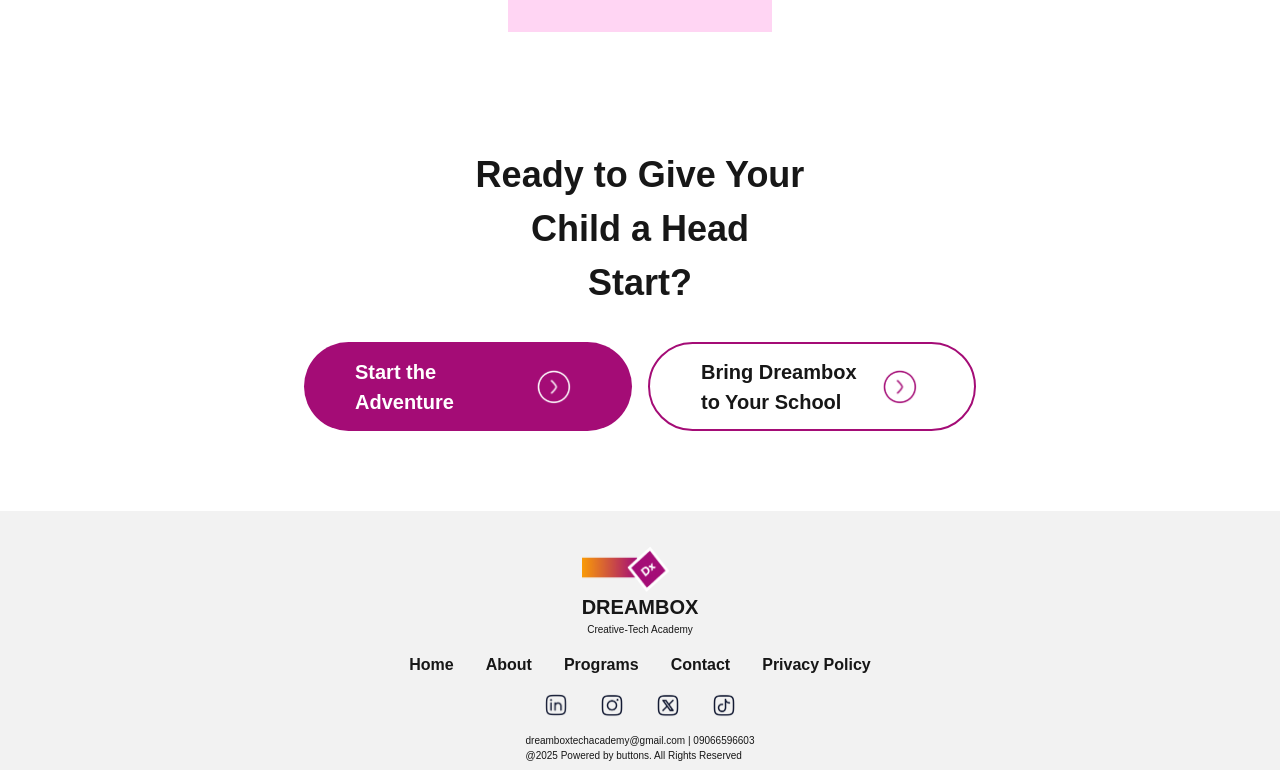
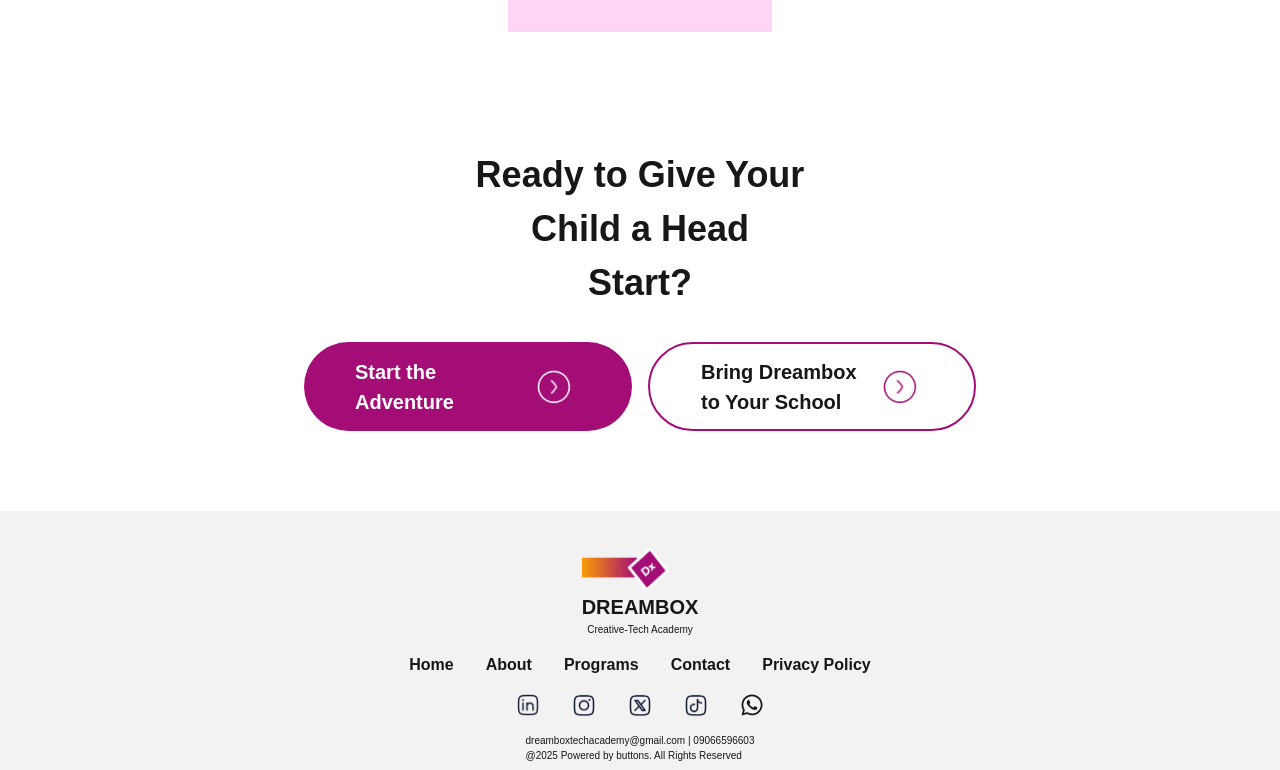
Before and after one commit to Buttons-Tech/dream_box, a Next.js app: page / in a window 1280 px wide. Shown: the part 1416-2186 px from the top of the page. Built offline with nearby package versions, Linux system fonts and the light colour scheme.

Commit message:
whatsapp icon, link too

```diff
--- a/app/Components/Footer.tsx
+++ b/app/Components/Footer.tsx
@@ -1,5 +1,6 @@
 import Image from 'next/image'
 import React from 'react'
+import { FaWhatsapp } from "react-icons/fa6";
 
 const Footer = () => {
   return (
@@ -19,10 +20,11 @@ const Footer = () => {
             </div>
             <div className='flex gap-4 md:gap-8'>
 
-            <Image src="/img/linkedin.png" alt='logo' height={50} width={50} className='w-[24px] h-[24px]' />
+           <a href="https://www.npmjs.com/package/react-icons"><Image src="/img/linkedin.png" alt='logo' height={50} width={50} className='w-[24px] h-[24px]' /> </a>
             <Image src="/img/instagram.png" alt='logo' height={50} width={50} className='w-[24px] h-[24px]' />
             <Image src="/img/twitter.png" alt='logo' height={50} width={50} className='w-[24px] h-[24px]' />
             <Image src="/img/tiktok.png" alt='logo' height={50} width={50} className='w-[24px] h-[24px]' />
+            <FaWhatsapp height={50} width={50} className='w-[24px] h-[24px]'/>
             </div>
             <div className='text-[10px] flex flex-col '>
                 <span>dreamboxtechacademy@gmail.com | 09066596603</span>
```
Also changed, not shown: package.json (+6 -5 lines), 1 other file (tests, documents, lock files or other folders).
